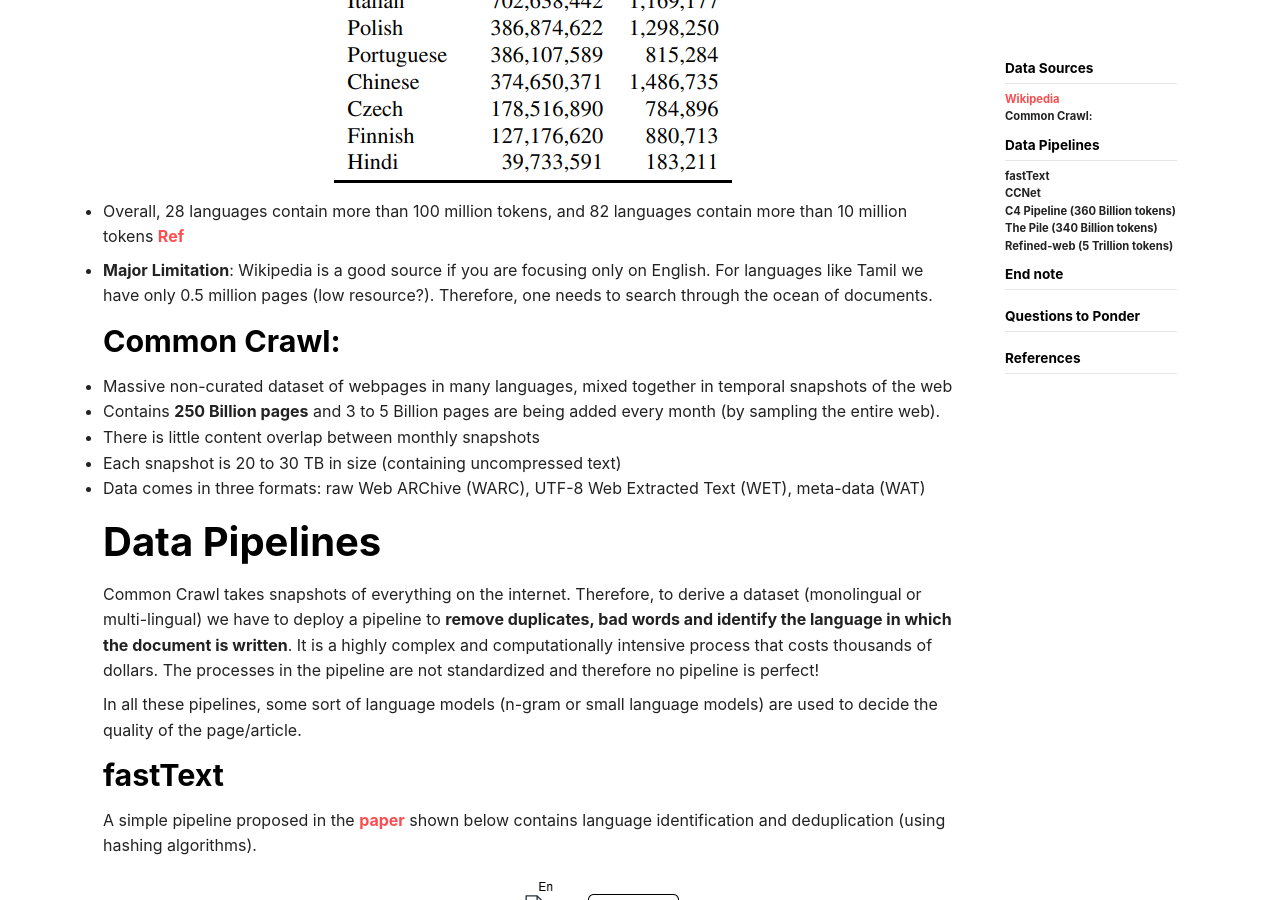
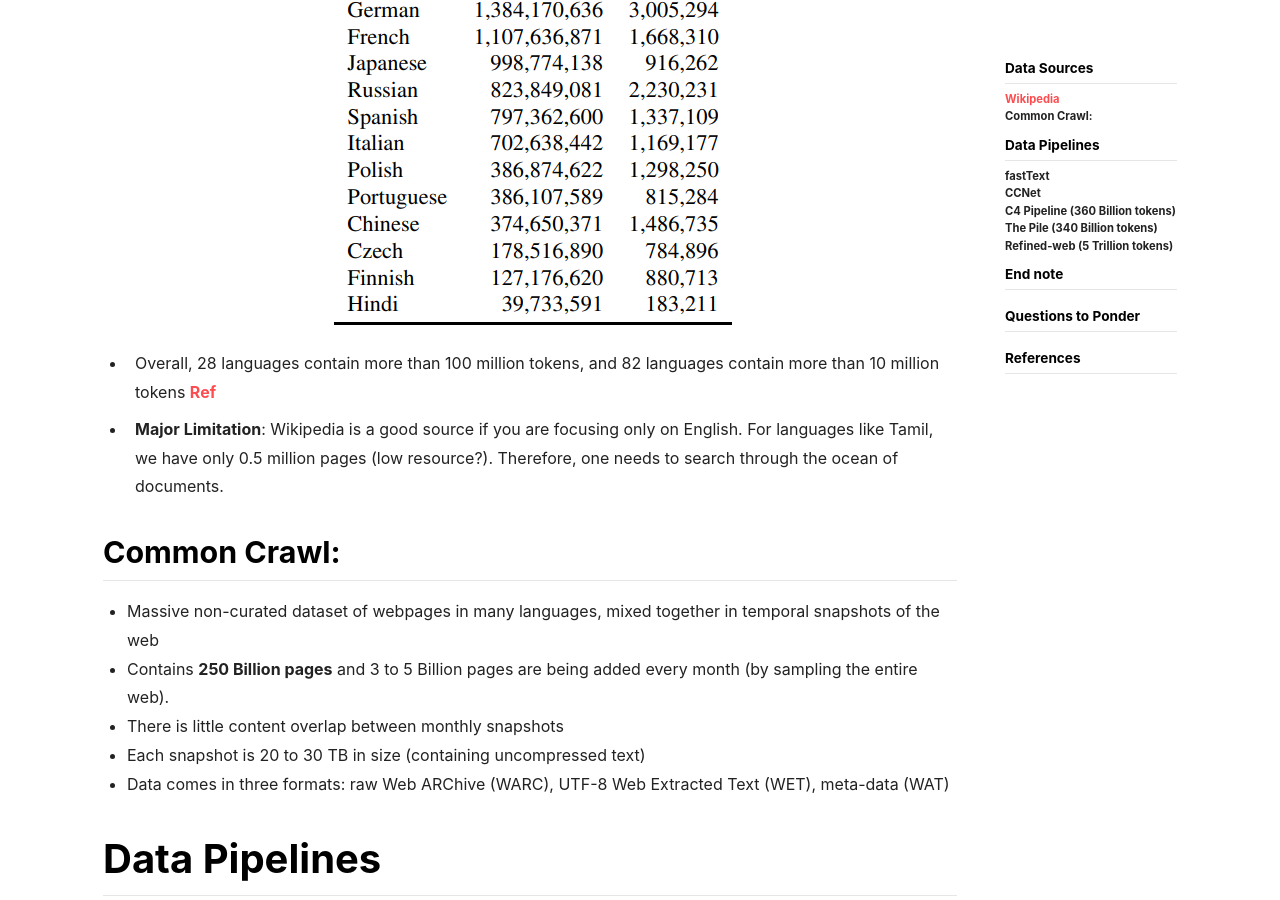
Before and after one commit to Arunprakash-A/Arunprakash-a.github.io, a Jekyll site: the page built from _posts/2024-01-26-DataPipelineForLLM.md, in a window 1280 px wide and 900 px high, scrolled down 1057 px. Built offline with Jekyll 4.4.1, drawn with Linux system fonts in a browser that asks for light colours; nearby versions of some CDN libraries; comment, search, counter and statistics services are not loaded; some of the changed text lies outside the part shown.

```diff
--- a/_posts/2024-01-26-DataPipelineForLLM.md
+++ b/_posts/2024-01-26-DataPipelineForLLM.md
@@ -29,7 +28,7 @@ Fortunately, for the language modeling tasks, all we need is raw texts. One can
  * Overall, 28 languages contain more than 100 million tokens, and 82 languages contain more
 than 10 million tokens [Ref](https://arxiv.org/pdf/1802.06893.pdf)
 
- * **Major Limitation**: Wikipedia is a good source if you are focusing only on English. For languages like Tamil we have only 0.5 million pages (low resource?). Therefore, one needs to search through the ocean of documents.
+ * **Major Limitation**: Wikipedia is a good source if you are focusing only on English. For languages like Tamil, we have only 0.5 million pages (low resource?). Therefore, one needs to search through the ocean of documents.
 
 
 ## Common Crawl:
```
Also changed, not shown: other parts of _posts/2024-01-26-DataPipelineForLLM.md (+0 -1 lines).
